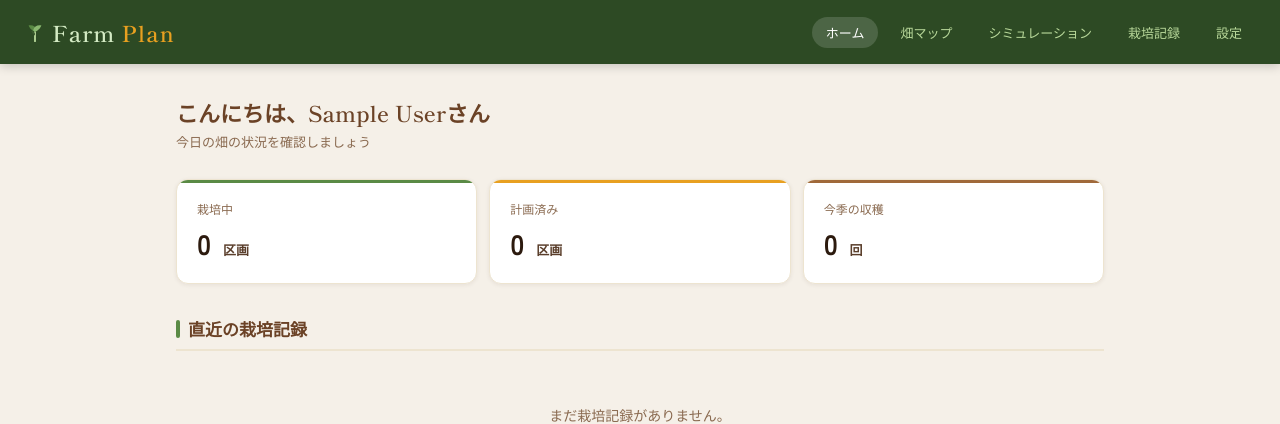
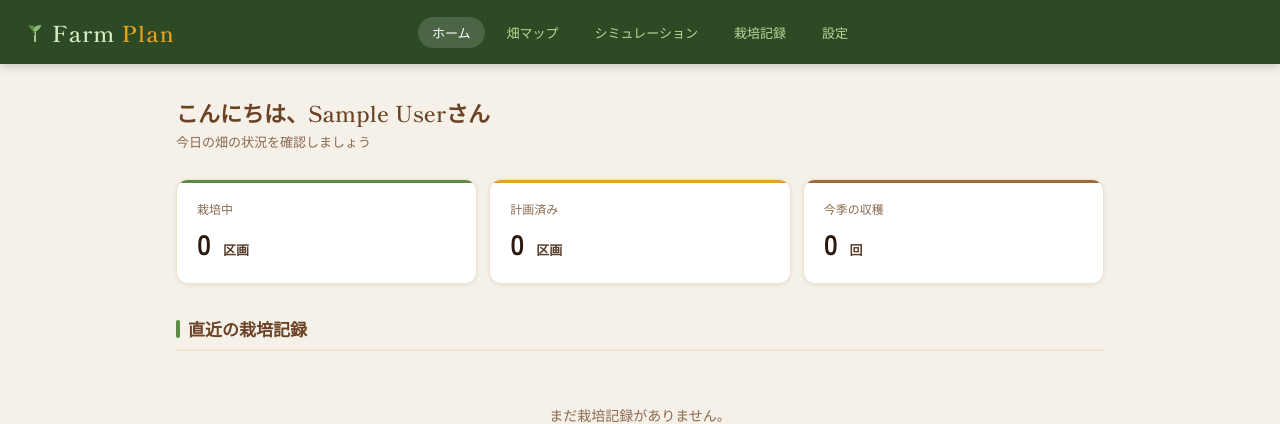
Before and after one commit to aya-k-o/FarmPlan, a PHP site: page /index.php in a window 1280 px wide. Shown: the top 424 px of the page. Run offline with PHP 8.4, Linux system fonts and the light colour scheme; the visitor is signed in with stand-in values (Sample User, id 1); data comes from the database, SQL or seed files in the repository; data that the repository does not hold is empty.

Commit message:
style: ヘッダーナビゲーションを中央配置に変更
- headerをgrid（1fr auto 1fr）レイアウトに変更
- ナビゲーションがヘッダー中央に表示されるよう調整

```diff
--- a/style.css
+++ b/style.css
@@ -38,9 +38,9 @@ body {
 header {
   background: #2d4a24;
   padding: 16px 24px;
-  display: flex;
+  display: grid;
+  grid-template-columns: 1fr auto 1fr;
   align-items: center;
-  justify-content: space-between;
   box-shadow: 0 2px 10px rgba(0, 0, 0, 0.2);
 }
 
@@ -63,6 +63,7 @@ header {
 nav {
   display: flex;
   gap: 8px;
+  justify-content: center;
 }
 
 nav a {
```
